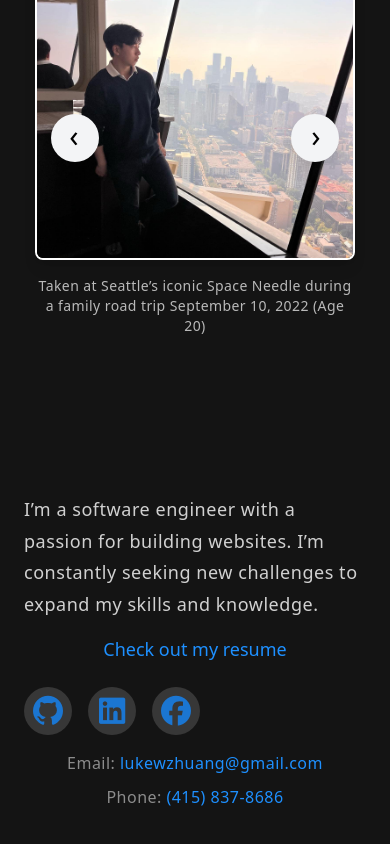
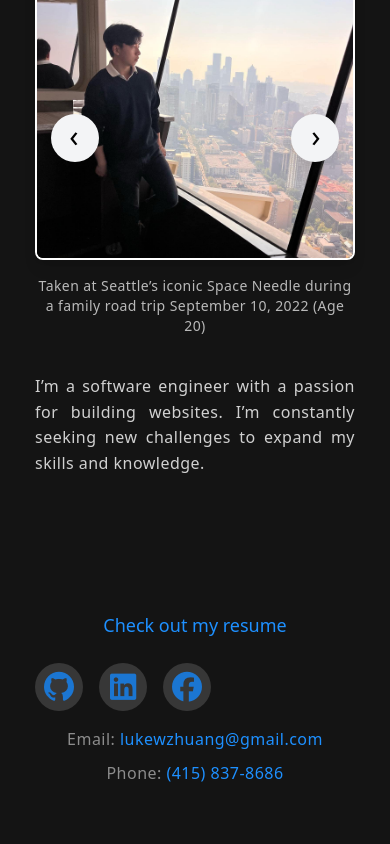
Before and after one commit to Luke7787/website-portfolio, a Next.js app in the folder luke-portfolio/: page / in a window 390 px wide. Shown: the part 968-1812 px from the top of the page. Built offline with nearby package versions, Linux system fonts and the light colour scheme.

Commit message:
made about description text responsive

```diff
--- a/luke-portfolio/src/app/page.tsx
+++ b/luke-portfolio/src/app/page.tsx
@@ -257,16 +257,22 @@ export default function Page() {
             <p
               className="
                 mt-5
-                max-w-md
-                text-[1.125rem]
+                max-w-[320px]
+                sm:max-w-sm
+                md:max-w-md
+                text-[1rem]
+                sm:text-[1.05rem]
+                md:text-[1.125rem]
                 font-medium
-                leading-[1.75]
+                leading-[1.6]
+                md:leading-[1.75]
                 tracking-[0.03em]
                 text-white/80
-                text-left
-                md:text-justify
+                text-justify
                 md:translate-x-19
                 md:-translate-y-13
+                -translate-y-30
+
               "
             >
               I’m a software engineer with a passion for building websites. I’m
```
